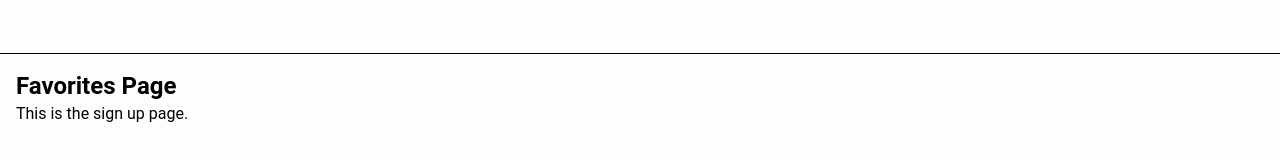
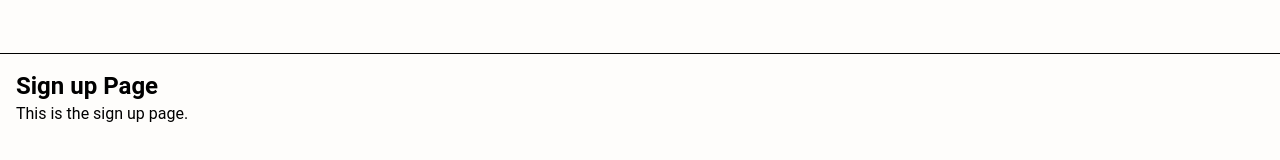
Before and after one commit to aleksandrvasilyev/caffinity, a React app in the folder client/: page /sign-up in a window 1280 px wide. Shown: the part 129-289 px from the top of the page. Built offline with nearby package versions, Linux system fonts and the light colour scheme.

Commit message:
header fixes

```diff
--- a/client/src/pages/Login/Login.jsx
+++ b/client/src/pages/Login/Login.jsx
@@ -3,7 +3,7 @@ import React from "react";
 const Login = () => {
   return (
     <div className="p-4">
-      <h1 className="text-2xl font-bold">Favorites Page</h1>
+      <h1 className="text-2xl font-bold">Login Page</h1>
       <p>This is the login page.</p>
     </div>
   );
--- a/client/src/pages/SignUp/SignUp.jsx
+++ b/client/src/pages/SignUp/SignUp.jsx
@@ -3,7 +3,7 @@ import React from "react";
 const SignUp = () => {
   return (
     <div className="p-4">
-      <h1 className="text-2xl font-bold">Favorites Page</h1>
+      <h1 className="text-2xl font-bold">Sign up Page</h1>
       <p>This is the sign up page.</p>
     </div>
   );
```
